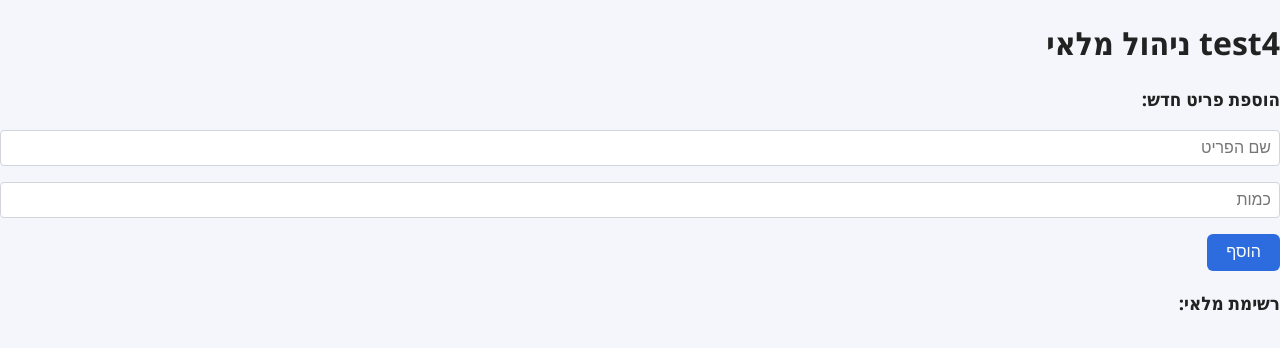
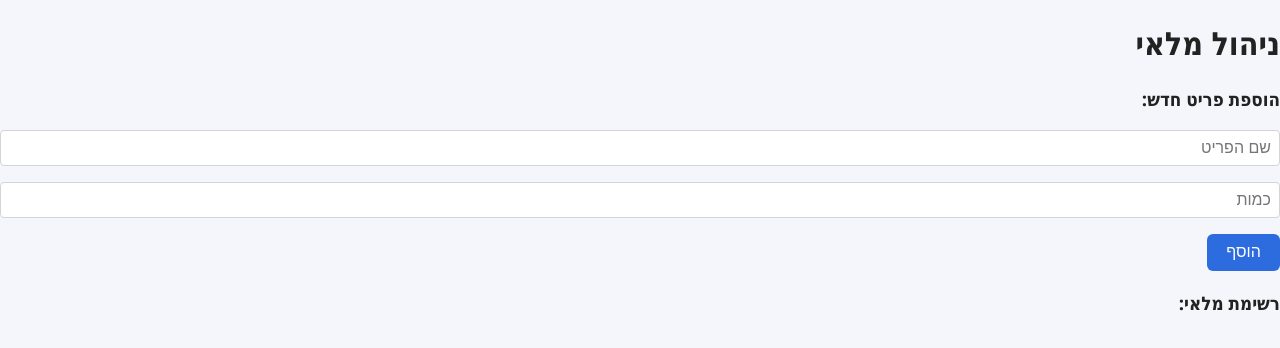
Before and after one commit to Ben-Sh7/Inventory-project, a website: page frontend/public/index.html in a window 1280 px wide. Drawn offline with Linux system fonts and the light colour scheme; no server answers.

Commit message:
Edited title

```diff
--- a/frontend/public/index.html
+++ b/frontend/public/index.html
@@ -6,7 +6,7 @@
     <link rel="stylesheet" href="../index.css">
 </head>
 <body>
-    <h1>test4 ניהול מלאי</h1>
+    <h1>ניהול מלאי</h1>
 
     <h3>הוספת פריט חדש:</h3>
     <input type="text" id="itemName" placeholder="שם הפריט">
```
